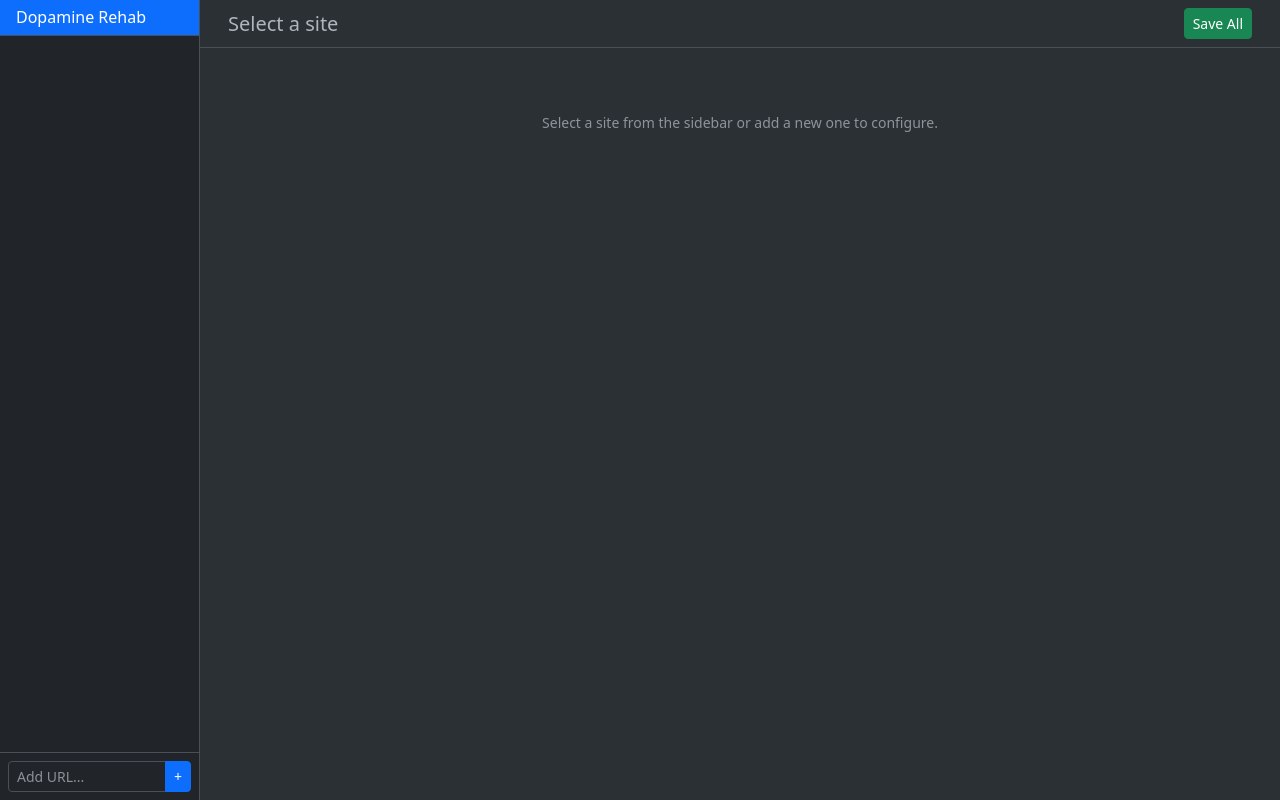
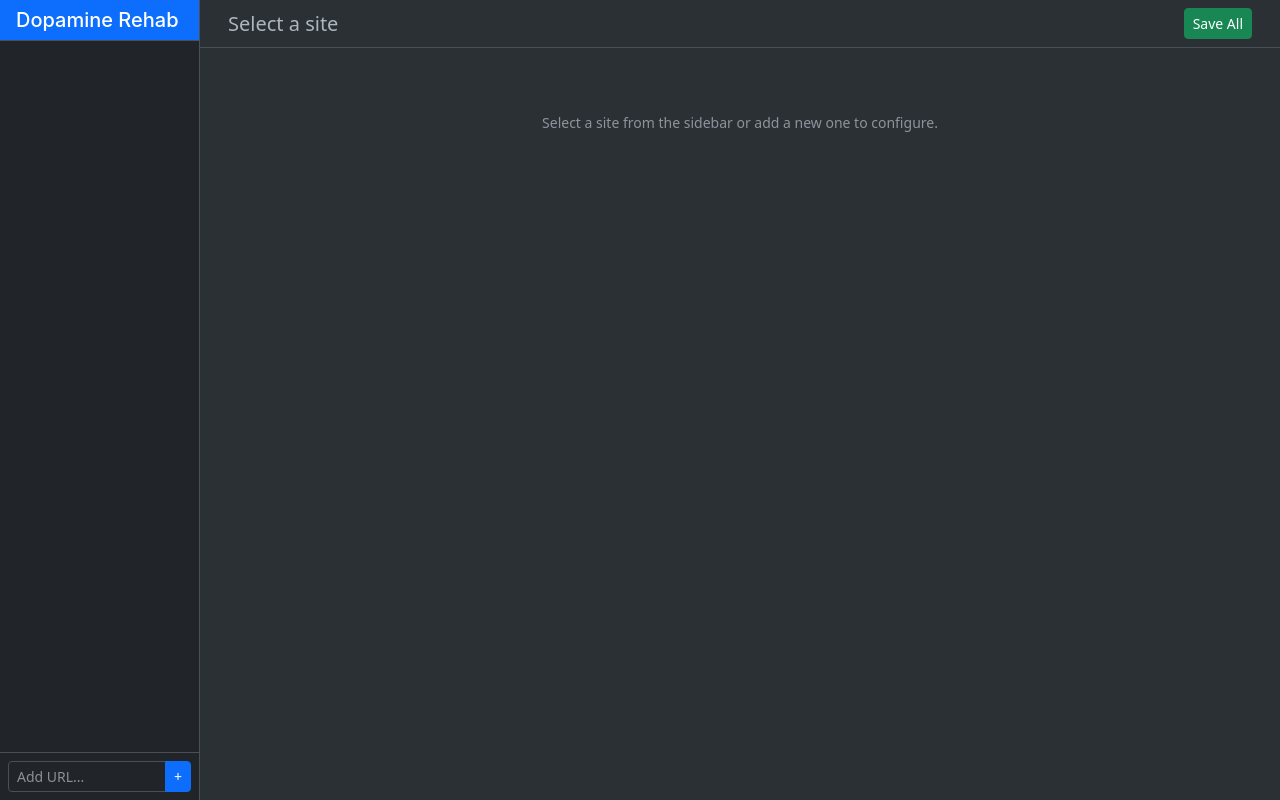
Before and after one commit to Nessemut/Chrome-Dopamine-Rehab, a website with bundled scripts: page src/dashboard.html in a window 1280 px wide. Built offline with nearby package versions, Linux system fonts and the light colour scheme; some packages are replaced by stand-ins of ours.

Commit message:
change logo font

```diff
--- a/src/dashboard.css
+++ b/src/dashboard.css
@@ -67,3 +67,7 @@ body {
 #remove-site-btn:hover {
     opacity: 0.8;
 }
+
+#logo-title {
+    font-family: inter;
+}
--- a/src/dashboard.html
+++ b/src/dashboard.html
@@ -11,7 +11,7 @@
     <div class="d-flex" id="wrapper">
         <div class="bg-body border-end" id="sidebar-wrapper">
             <div class="sidebar-heading border-bottom bg-primary text-white py-2 px-3">
-                <h6 class="mb-0 user-select-none">Dopamine Rehab</h6>
+                <h5 class="mb-0 user-select-none" id="logo-title">Dopamine Rehab</h5>
             </div>
             <div class="list-group list-group-flush" id="sidebar-links">
                 <!-- Links are injected here -->
```
